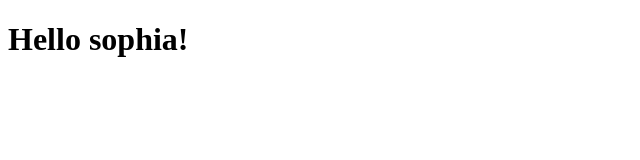
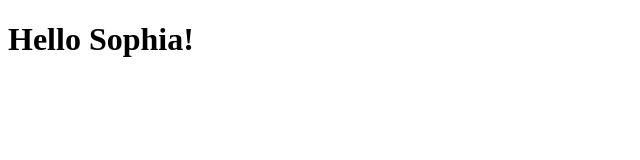
Before and after one commit to kurolayefa092-eng/learn_git, a plain HTML site: page index.html in a window 1280 px wide. Shown: the full height of the page, 0-640 px from the left. Drawn offline with Linux system fonts and the light colour scheme.

Commit message:
i changed the namw

```diff
--- a/index.html
+++ b/index.html
@@ -4,6 +4,6 @@
     <title>My Site</title>
 </head>
 <body>
-    <h1>Hello sophia!</h1>
+    <h1>Hello Sophia!</h1>
 </body>
 </html>
```
